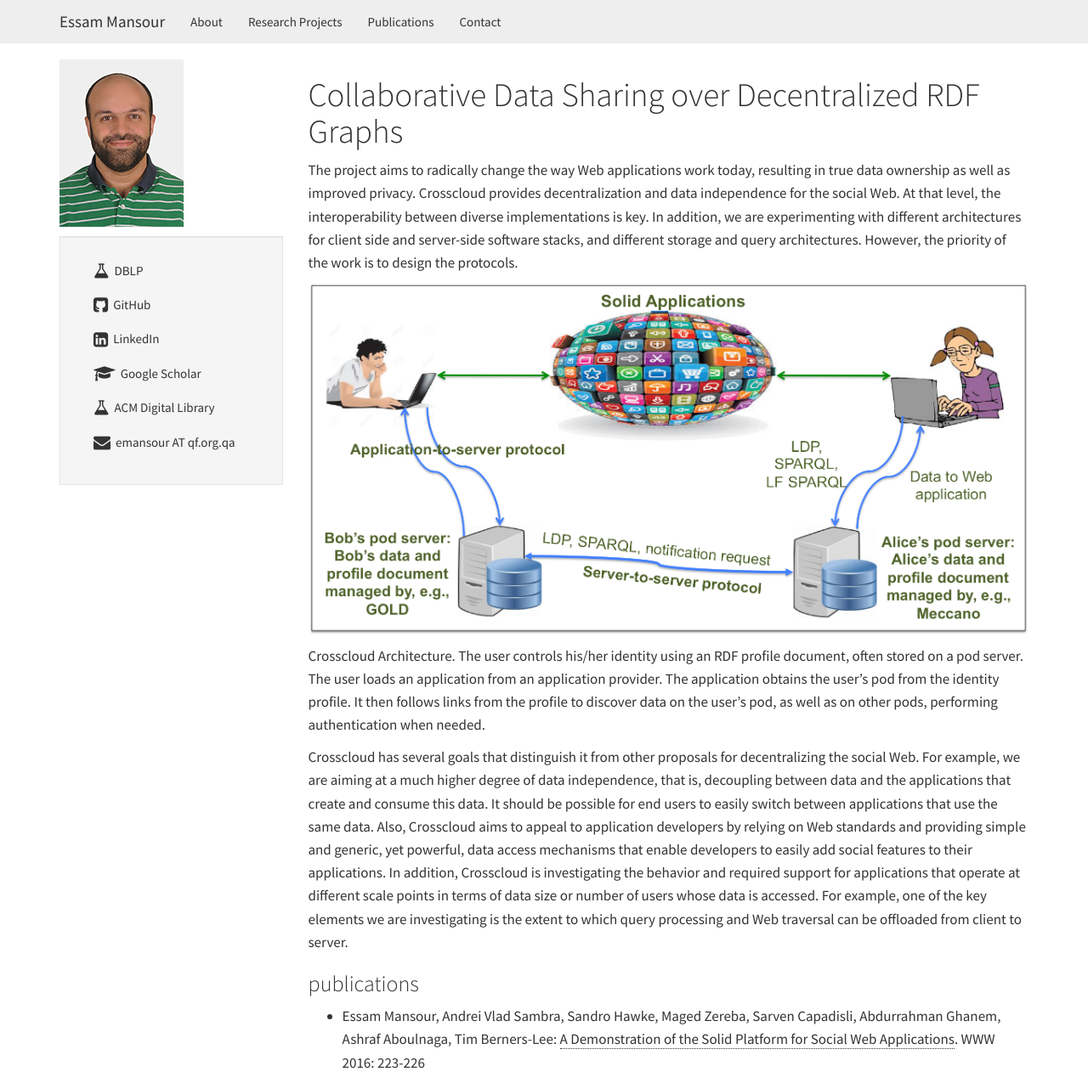
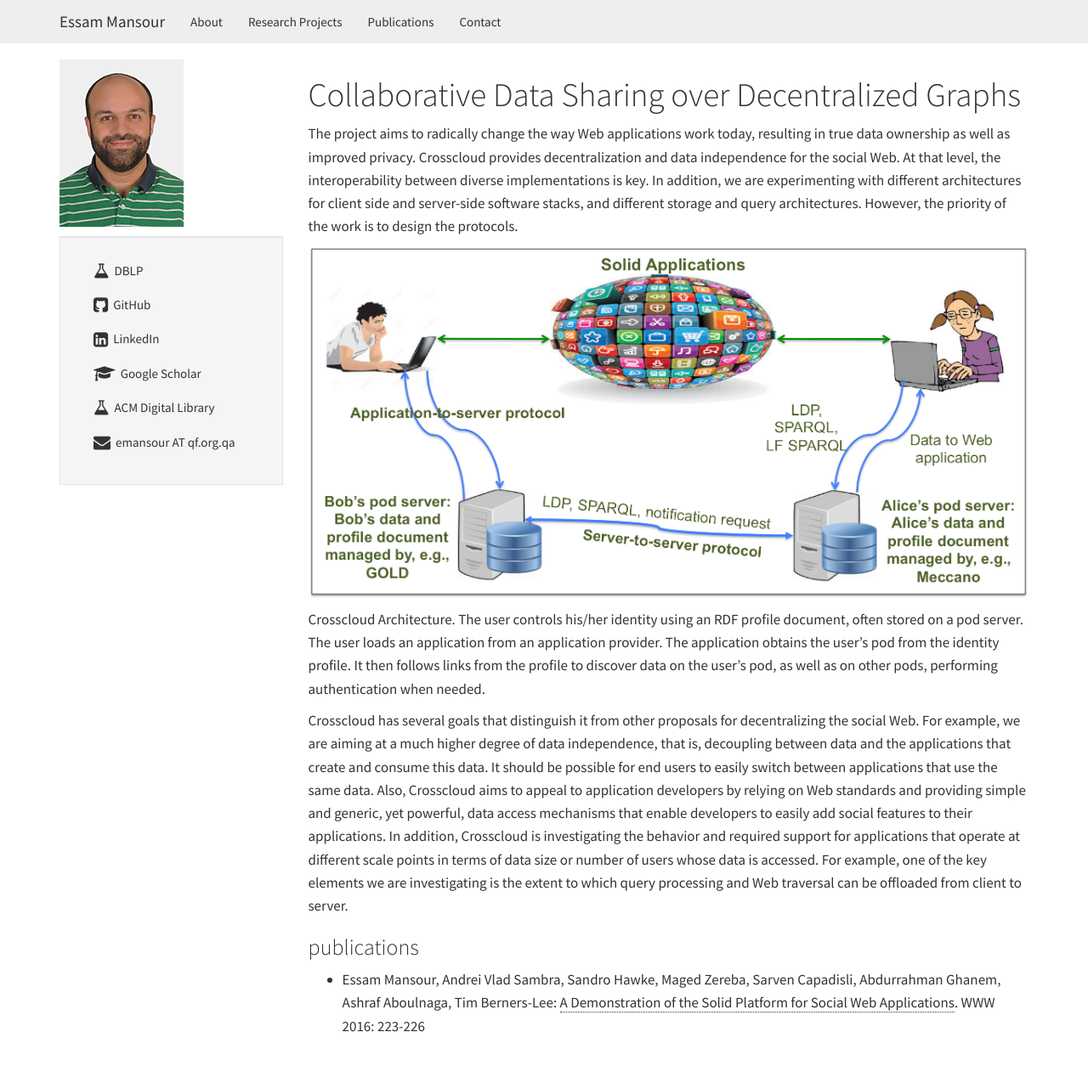
Before and after one commit to mansoure/mansoure.github.io, a Jekyll site: the page built from research/meccano/index.md, in a window 1280 px wide and 1275 px high. Shown: the whole window at 85% size. Built offline with Jekyll 4.4.1, drawn with Linux system fonts in a browser that asks for light colours.

Commit message:
research projects

```diff
--- a/research/meccano/index.md
+++ b/research/meccano/index.md
@@ -4,7 +4,7 @@
 permalink: /research/meccano/
 ---
 
-# Collaborative Data Sharing over Decentralized RDF Graphs
+# Collaborative Data Sharing over Decentralized Graphs
 
 The project aims to radically change the way Web applications work today, resulting in true data ownership as well as improved privacy. Crosscloud provides decentralization and data independence for the social Web. At that level, the interoperability between diverse implementations is key. In addition,  we are experimenting with different architectures for client side and server-side software stacks, and different storage and query architectures. However, the priority of the work is to design the protocols.
 
```
